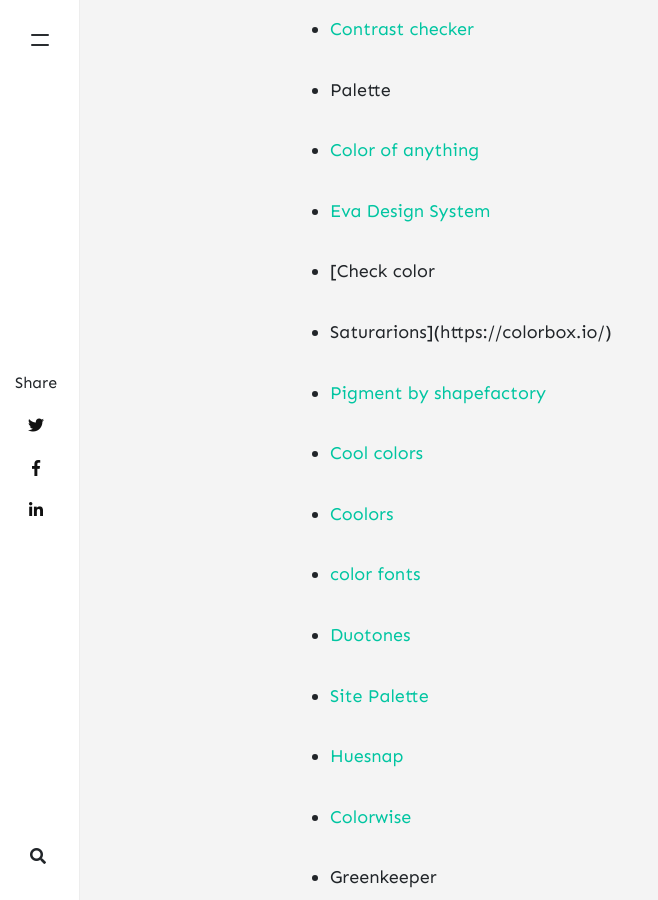
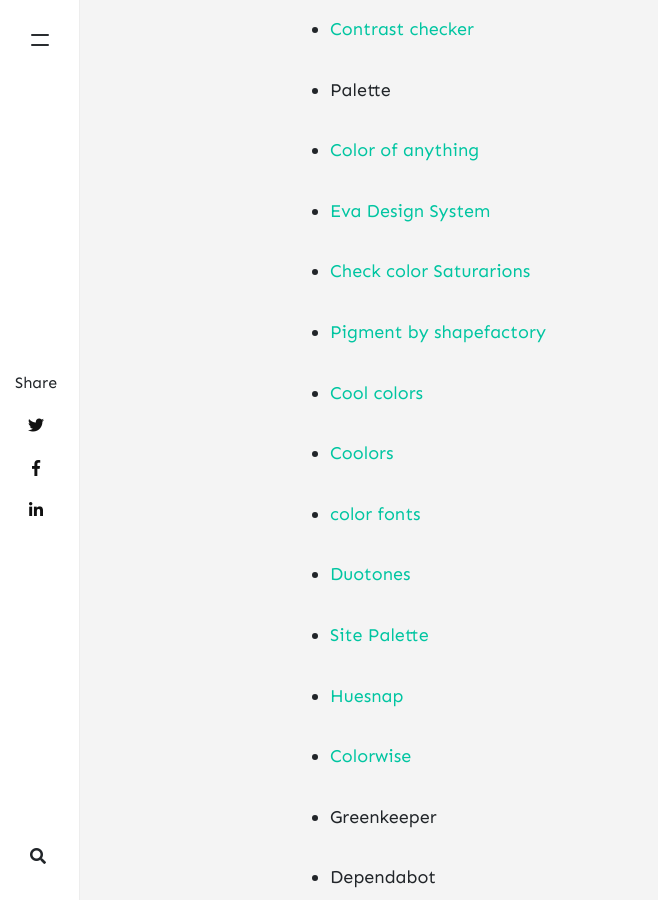
Before and after one commit to Dev-Path/briefcase, a Jekyll site: the page built from _posts/2021-09-03-devlinks.md, in a window 1280 px wide and 900 px high, scrolled down 4381 px. Shown: the whole window, without its empty margins (0-658 px from the left). Built offline with Jekyll 4.4.1, drawn with Linux system fonts in a browser that asks for light colours; nearby versions of some CDN libraries; comment, search, counter and statistics services are not loaded.

Commit message:
update content

```diff
--- a/_posts/2021-09-03-devlinks.md
+++ b/_posts/2021-09-03-devlinks.md
@@ -92,7 +92,7 @@
 
 * [Material IO Colors](https://material.io/resources/color)
 
-* [https://niice.co/](<https://niice.co/>
+* [https://niice.co/](https://niice.co)
 
 * [grabient.com](grabient.com)
 
@@ -127,9 +127,7 @@
 
 * [Eva Design System](https://eva.design/)
 
-* [Check color
-
-* Saturarions](https://colorbox.io/)
+* [Check color Saturarions](https://colorbox.io/)
 
 * [Pigment by shapefactory](https://pigment.shapefactory.co/)
 
```
